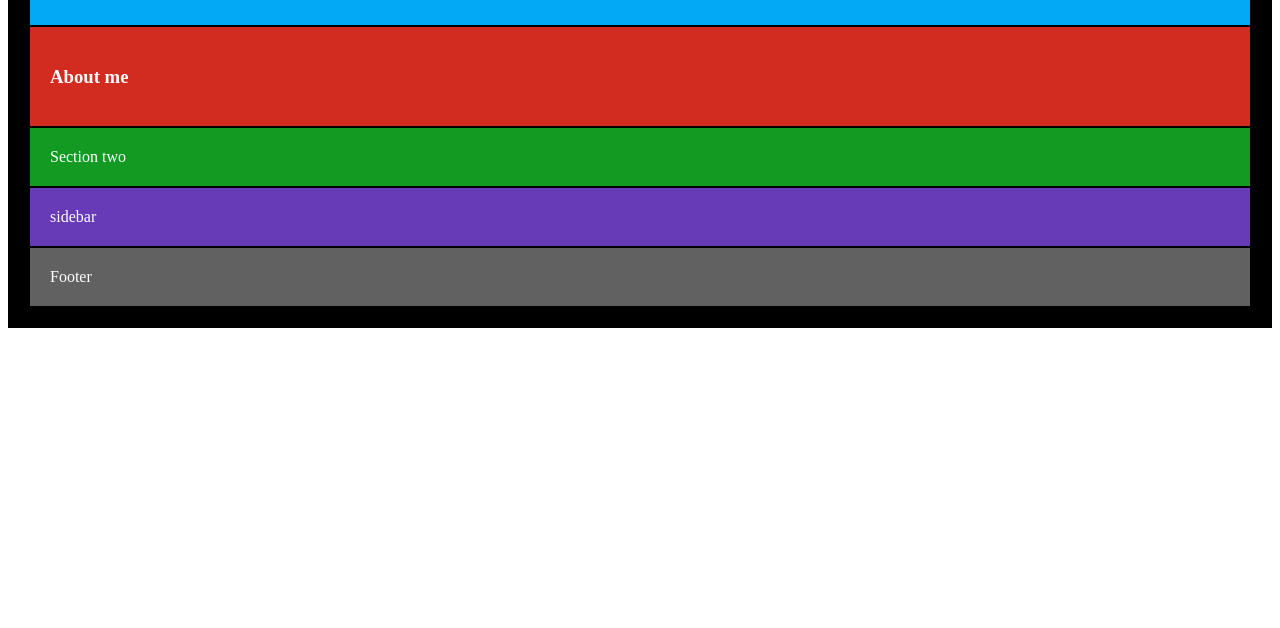
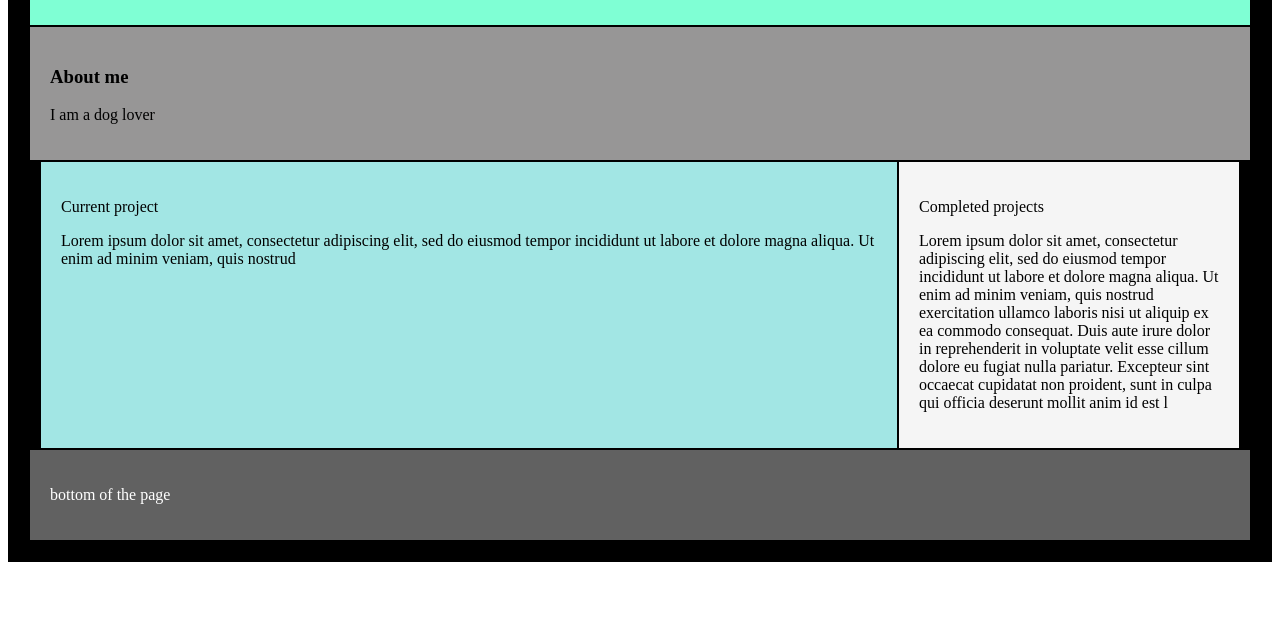
Before and after one commit to PJTeel/pjteel.github.io, a plain HTML site: page index.html in a window 1280 px wide. Shown: the part 172-800 px from the top of the page. Drawn offline with Linux system fonts and the light colour scheme.

Commit message:
color scheme

```diff
--- a/css/style.css
+++ b/css/style.css
@@ -1,3 +1,14 @@
+@media screen and (min-width: 640px){
+    .flex-container {
+        display: flex;
+    }
+}
+
+.wrapper {
+    margin: auto;
+    max-width: 75rem;
+}
+
 main, header, section, aside, footer {
     margin: 0;
     padding: 20px;
@@ -10,20 +21,26 @@ main {
 }
 
 .header {
-    background: #03a9f4;
+    background: aquamarine;
+    color:black;
 }
 
 .section1 {
-    background: #d22b1f;
+    background: rgb(151, 150, 150);
+    color: black;
 }
 
 .section2 {
-    background: #129a22;
+    background: #a2e6e4;
+    flex: 1;
+    color:black;
 }
 
 .sidebar {
     border: 1px solid #000000;
-    background: #673ab7;
+    background: whitesmoke;
+    flex: 0 1 300px;
+    color:black;
 }
 
 .footer {
--- a/index.html
+++ b/index.html
@@ -16,12 +16,25 @@
 
         <section class="section1">
             <h3>About me</h3>
+            <p>I am a dog lover</p>
         </section>
-        <section class="section2">Section two</section>
 
-        <aside class="sidebar">sidebar</aside>
+ <div class="flex-container">
+    <div class="flex-container wrapper">
+        <section class="section2">
+            <p>Current project</p>
+            <p>Lorem ipsum dolor sit amet, consectetur adipiscing elit, sed do eiusmod tempor incididunt ut labore et dolore magna aliqua. Ut enim ad minim veniam, quis nostrud </p>
+        </section>
 
-        <footer class="footer">Footer</footer>
+        <aside class="sidebar">
+            <p>Completed projects</p>
+            <p>Lorem ipsum dolor sit amet, consectetur adipiscing elit, sed do eiusmod tempor incididunt ut labore et dolore magna aliqua. Ut enim ad minim veniam, quis nostrud exercitation ullamco laboris nisi ut aliquip ex ea commodo consequat. Duis aute irure dolor in reprehenderit in voluptate velit esse cillum dolore eu fugiat nulla pariatur. Excepteur sint occaecat cupidatat non proident, sunt in culpa qui officia deserunt mollit anim id est l</p>
+        </aside>
+</div>
+</div>
+        <footer class="footer">
+            <p>bottom of the page</p>
+        </footer>
 
     </main>
 
```
